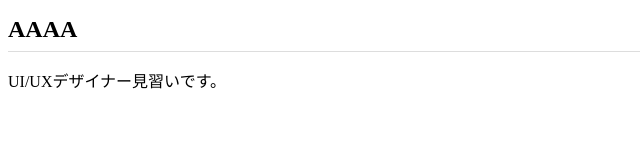
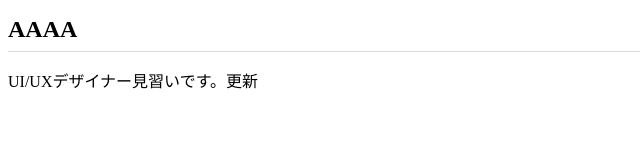
Before and after one commit to hitola01/hirola01.github.io, a plain HTML site: page index.html in a window 1280 px wide. Shown: the full height of the page, 0-640 px from the left. Drawn offline with Linux system fonts and the light colour scheme.

Commit message:
Add files via upload

```diff
--- a/index.html
+++ b/index.html
@@ -7,6 +7,6 @@
 </head>
 <body>
   <h1>AAAA</h1>
-  <p>UI/UXデザイナー見習いです。</p>
+  <p>UI/UXデザイナー見習いです。更新</p>
 </body>
 </html>
```
